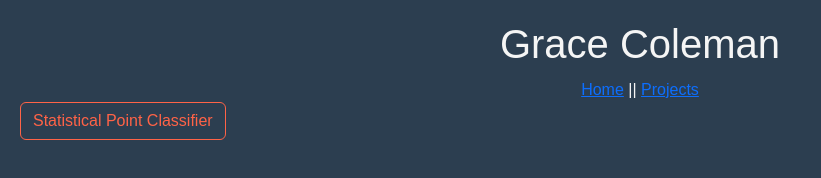
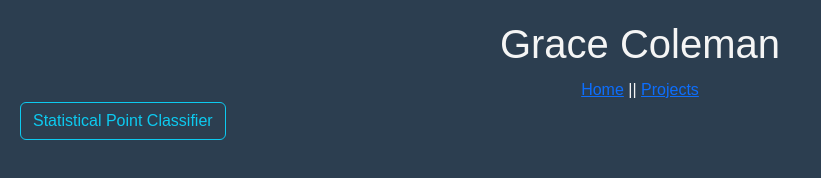
Before and after one commit to gcoleman325/gcoleman325.github.io, a plain HTML site: page projects.html in a window 1280 px wide. Shown: the whole page, without its empty margins (0-821 px from the left). Drawn offline with nearby package versions, Linux system fonts and the light colour scheme.

Commit message:
Update styles.css

```diff
--- a/styles.css
+++ b/styles.css
@@ -3,13 +3,3 @@ body {
     background-color: #2c3e50;
     color: #f5f5f5;
 }
-
-.btn-outline-info {
-    color: #ff6347;
-    border-color: #ff6347;
-}
-
-.btn-outline-info:hover {
-    background-color: #ff6347;
-    color: white;
-}
```
